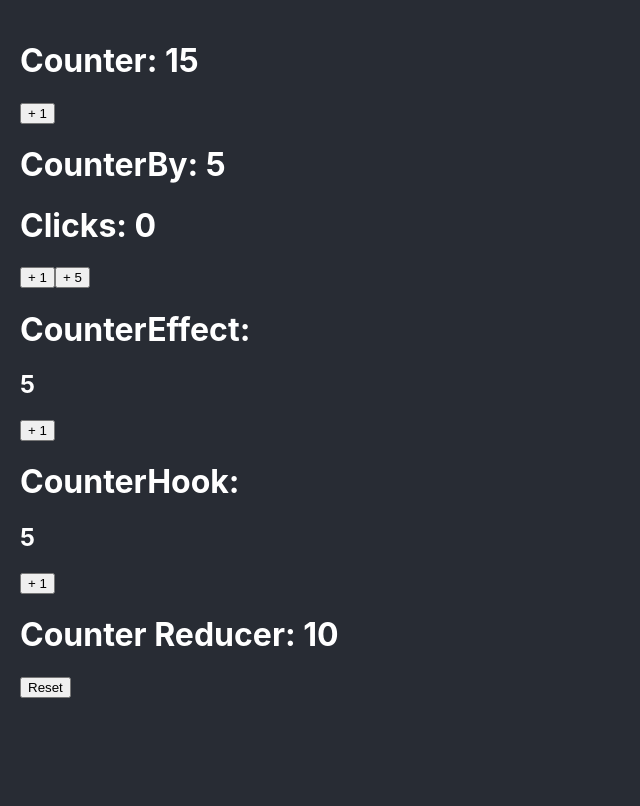
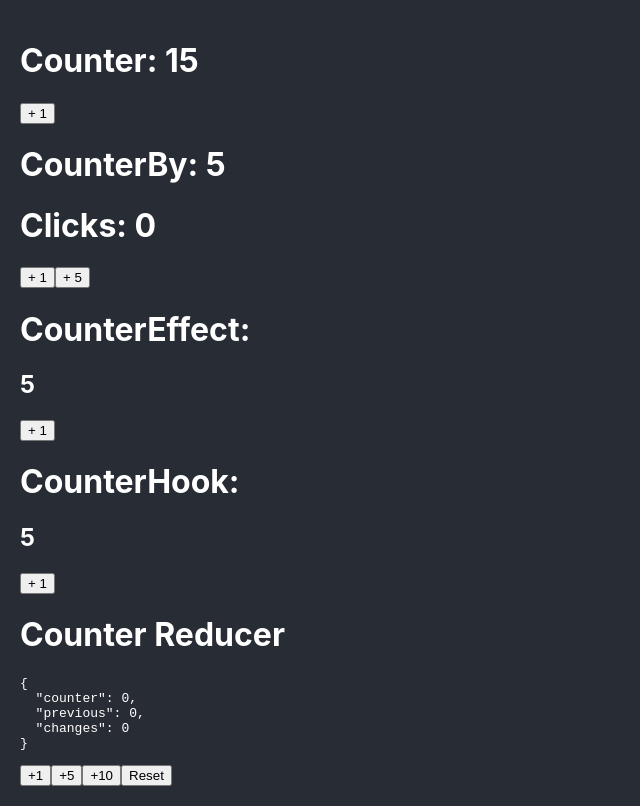
Before and after one commit to alexelizaga/00-react-bases, a React (Create React App) app: page / in a window 1280 px wide. Shown: the whole page, without its empty margins (0-640 px from the left). Built offline with nearby package versions, Linux system fonts and the light colour scheme.

Commit message:
21. IncreaseBy - Action

```diff
--- a/src/bases/CounterReducer.tsx
+++ b/src/bases/CounterReducer.tsx
@@ -7,9 +7,9 @@ interface CounterState {
 }
 
 const INITIAL_STATE: CounterState = {
-    counter: 10,
-    previous: 15,
-    changes: 20
+    counter: 0,
+    previous: 0,
+    changes: 0
 }
 
 type CounterAction =
@@ -17,12 +17,19 @@ type CounterAction =
     | { type: 'reset' }
 
 const counterReducer = ( state: CounterState, action: CounterAction ): CounterState  => {
+    const { counter, changes } = state;
     switch ( action.type ) {
         case 'reset':
             return {
                 counter: 0,
                 previous: 0,
                 changes: 0
+            }
+        case 'increaseBy':
+            return {
+                counter: counter + action.payload.value,
+                previous: counter,
+                changes: changes + 1
             }
         default:
             return state;
@@ -31,17 +38,36 @@ const counterReducer = ( state: CounterState, action: CounterAction ): CounterSt
 
 export const CounterReducerComponent = () => {
 
-    const [{counter}, dispatch] = useReducer(counterReducer, INITIAL_STATE);
+    const [counterState, dispatch] = useReducer(counterReducer, INITIAL_STATE);
 
-    const handleClick = () => {
+    const handleReset = () => {
         dispatch( { type: 'reset' } );
     };
 
+    const increaseBy = ( value: number ) => {
+        dispatch( { type: 'increaseBy', payload: { value } } );
+    }
+
     return (
         <>
-            <h1>Counter Reducer: { counter }</h1>
+            <h1>Counter Reducer</h1>
+            <pre>
+                { JSON.stringify( counterState, null, 2 ) }
+            </pre>
 
-            <button onClick={ handleClick }>
+            <button onClick={ () => increaseBy(1) }>
+                +1
+            </button>
+
+            <button onClick={ () => increaseBy(5) }>
+                +5
+            </button>
+
+            <button onClick={ () => increaseBy(10) }>
+                +10
+            </button>
+
+            <button onClick={ handleReset }>
                 Reset
             </button>
         </>
```
Also changed, not shown: 1 other file (tests, documents, lock files or other folders).
